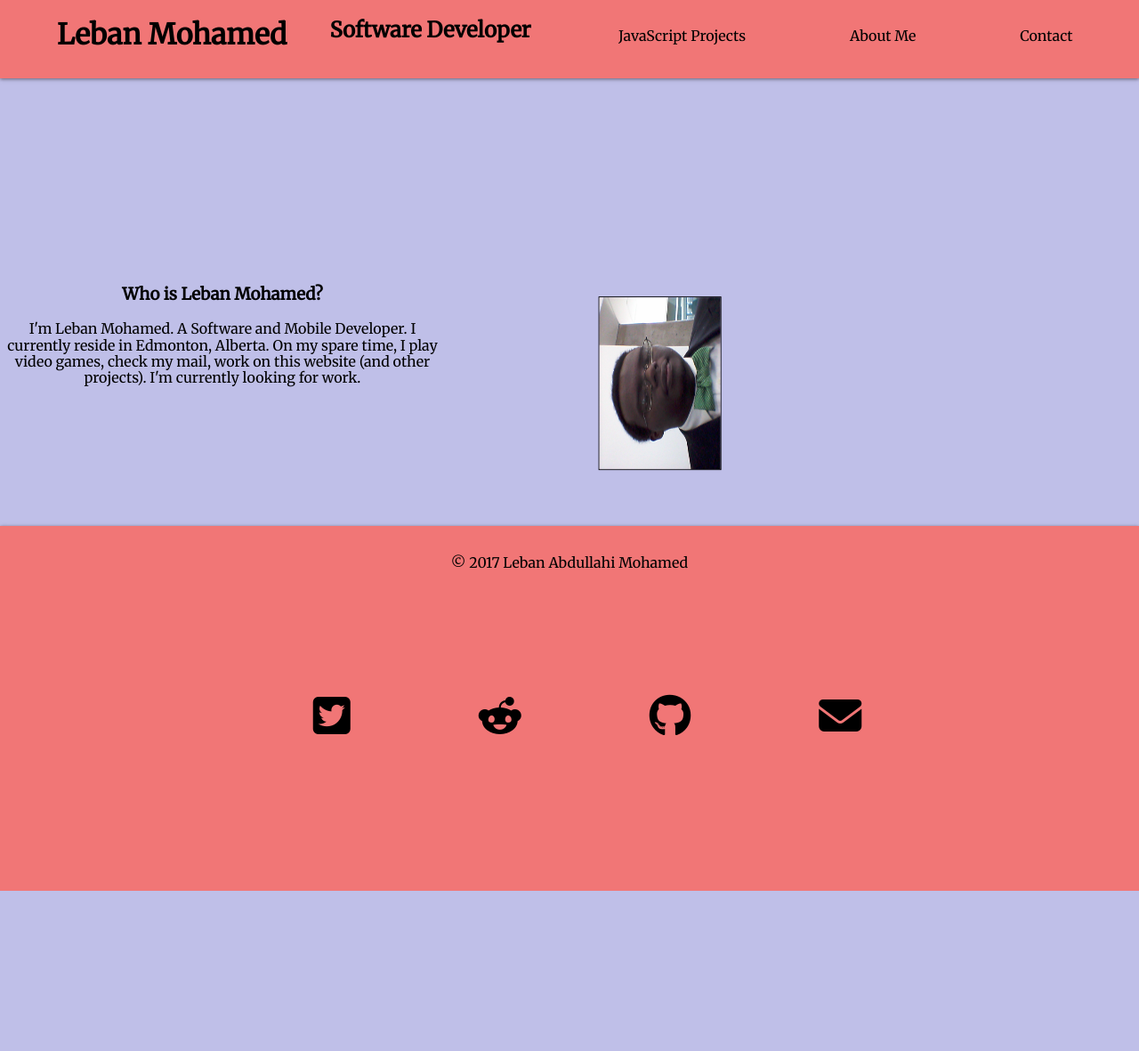
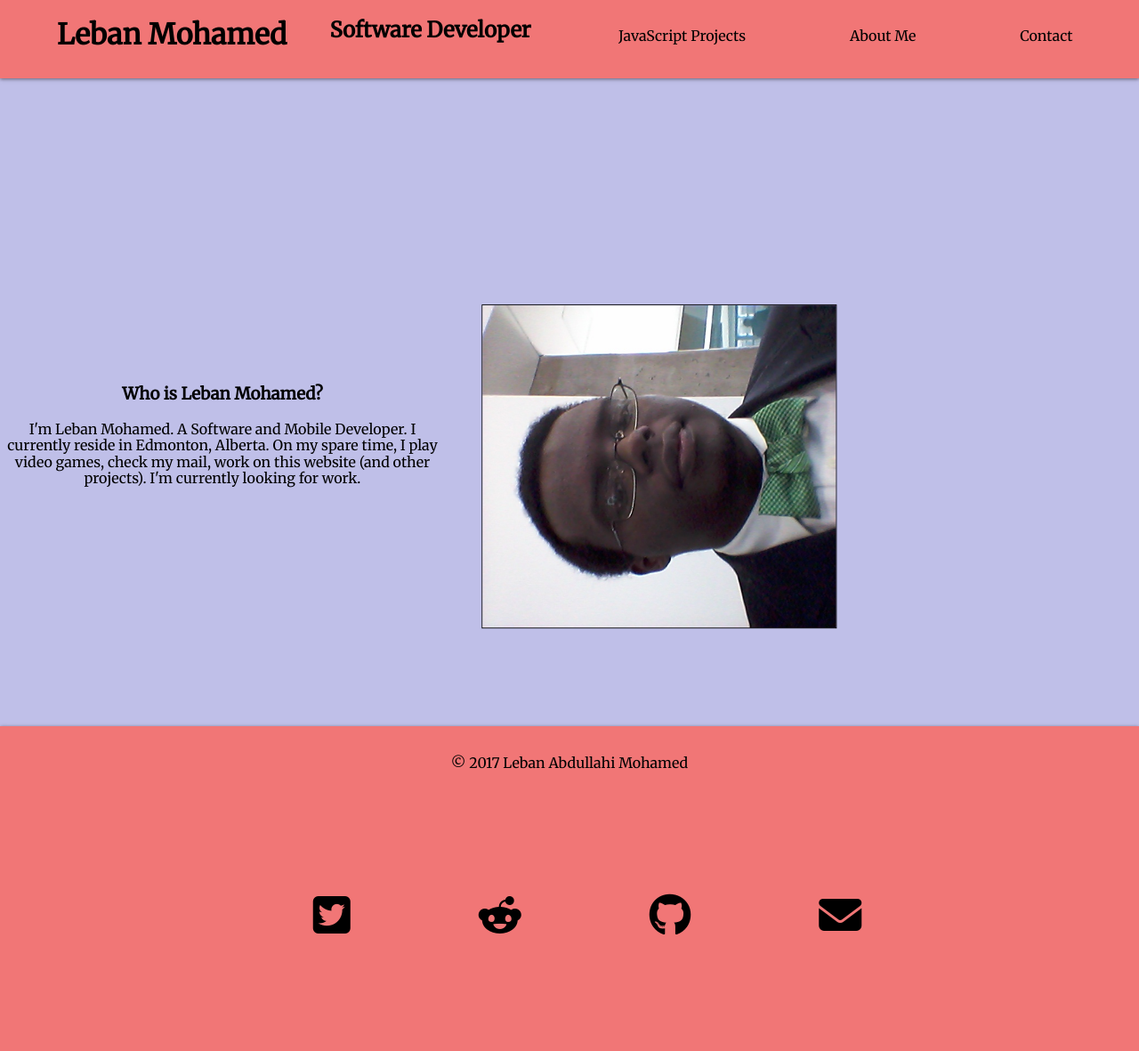
Before and after one commit to TheBigL/Leban-s-Website, a plain HTML site: page about-me.html in a window 1280 px wide. Shown: the whole page at 89% size. Before the commit the page ends 1001 px from the top, so only its background shows below. Drawn offline with Linux system fonts and the light colour scheme.

Commit message:
Making the picture flexible.

```diff
--- a/css/style.css
+++ b/css/style.css
@@ -220,6 +220,7 @@ footer
   width: 100%;
   padding: 2em 0;
   box-shadow: 0 1px 4px rgba(0, 0, 0, 0.5);
+  height: calc(100vh - 64px);
 
 }
 
@@ -433,6 +434,12 @@ nav ul li
     text-align: center;
   }
 
+  .selfie
+  {
+    width: 65%;
+    height: 70%;
+  }
+
 }
 
 @media screen and (min-width:1025px)
@@ -449,6 +456,12 @@ nav ul li
     padding-top: 0
   }
 
+  .selfie
+  {
+    width: 75%;
+    height: 80%;
+  }
+
 
 
 
```
